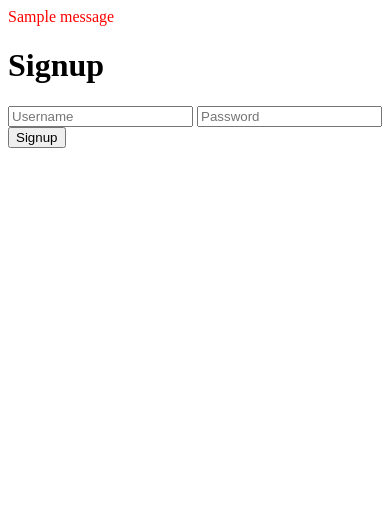
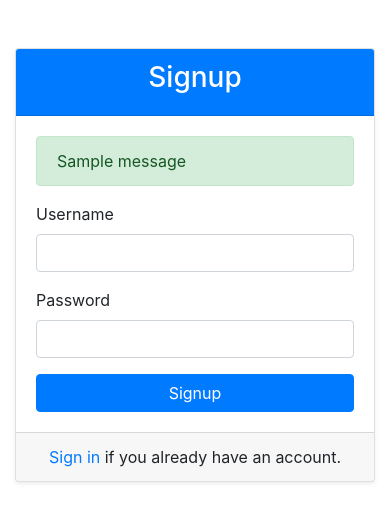
Before and after one commit to DerFacn/kiwi_blog, a Flask app: page /user/auth/signup in a window 390 px wide. Shown: the top 522 px of the page. Run offline with Flask 3, Linux system fonts and the light colour scheme; one stand-in notice (Sample message) is shown; some libraries are stand-ins or nearby versions.

Commit message:
Login and signup templates update

```diff
--- a/app/templates/auth/signup.html
+++ b/app/templates/auth/signup.html
@@ -1,13 +1,38 @@
-{% with messages = get_flashed_messages() %}
+{% extends 'base.html' %}
+
+{% block content %}
+<div class="container">
+    <div class="row justify-content-center">
+        <div class="col-md-6">
+            <div class="card mt-5 shadow-sm">
+                <div class="card-header bg-primary text-white text-center">
+                    <h3>Signup</h3>
+                </div>
+                <div class="card-body">
+                    {% with messages = get_flashed_messages(with_categories=true) %}
                         {% if messages %}
-        {% for message in messages %}
-            <p style="color: red">{{ message }}</p>
+                            {% for category, message in messages %}
+                                <div class="alert alert-{{ category }}">{{ message }}</div>
                             {% endfor %}
                         {% endif %}
                     {% endwith %}
-<h1>Signup</h1>
                     <form method="post">
-    <input type="text" name="username" placeholder="Username" required>
-    <input type="password" name="password" placeholder="Password" required>
-    <button>Signup</button>
+                        <div class="form-group">
+                            <label for="username">Username</label>
+                            <input type="text" name="username" id="username" class="form-control" required>
+                        </div>
+                        <div class="form-group">
+                            <label for="password">Password</label>
+                            <input type="password" name="password" id="password" class="form-control" required>
+                        </div>
+                        <button type="submit" class="btn btn-primary btn-block">Signup</button>
                     </form>
+                </div>
+                <div class="card-footer text-center">
+                    <a href="{{ url_for('root.user.auth.login') }}">Sign in</a> if you already have an account.
+                </div>
+            </div>
+        </div>
+    </div>
+</div>
+{% endblock %}
--- /dev/null
+++ b/app/templates/base.html
@@ -0,0 +1,20 @@
+<!doctype html>
+<html lang="en">
+<head>
+    <meta charset="UTF-8">
+    <meta name="viewport"
+          content="width=device-width, user-scalable=no, initial-scale=1.0, maximum-scale=1.0, minimum-scale=1.0">
+    <meta http-equiv="X-UA-Compatible" content="ie=edge">
+    <link href="https://stackpath.bootstrapcdn.com/bootstrap/4.5.2/css/bootstrap.min.css" rel="stylesheet">
+    {% if title %}
+    <title>{{ title }} - Kiwi blog</title>
+    {% else %}
+    <title>Welcome on Kiwi Blog</title>
+    {% endif %}
+</head>
+<body>
+{% block content %}
+{% endblock %}
+</body>
+<script src="https://cdn.jsdelivr.net/npm/bootstrap@5.0.2/dist/js/bootstrap.bundle.min.js" integrity="sha384-MrcW6ZMFYlzcLA8Nl+NtUVF0sA7MsXsP1UyJoMp4YLEuNSfAP+JcXn/tWtIaxVXM" crossorigin="anonymous"></script>
+</html>
--- a/app/user/auth/routes.py
+++ b/app/user/auth/routes.py
@@ -49,17 +49,17 @@ def login():
         password = request.form.get('password')
 
         if not username or not password:
-            flash('Username and password is required.')
-            return render_template('auth/login.html')
+            flash('Username and password is required.', 'danger')
+            return render_template('auth/login.html', title="Login")
 
         user = get_first_or_false(User.select().filter_by(username=username))
 
         if not user:
-            flash('User not founded.')
-            return render_template('auth/login.html')
+            flash('User not founded.', 'danger')
+            return render_template('auth/login.html', title="Login")
         elif not check_hash(password, user.password):
-            flash('Wrong password.')
-            return render_template('auth/login.html')
+            flash('Wrong password.', 'danger')
+            return render_template('auth/login.html', title="Login")
 
         identity = user.uuid
         token = create_access_token(identity)
@@ -68,7 +68,7 @@ def login():
 
         return response
 
-    return render_template('auth/login.html')
+    return render_template('auth/login.html', title="Login")
 
 
 def logout():
```
Also changed, not shown: app/templates/auth/login.html (+32 -7 lines). Lines whose indentation alone changed are shown as unchanged.
